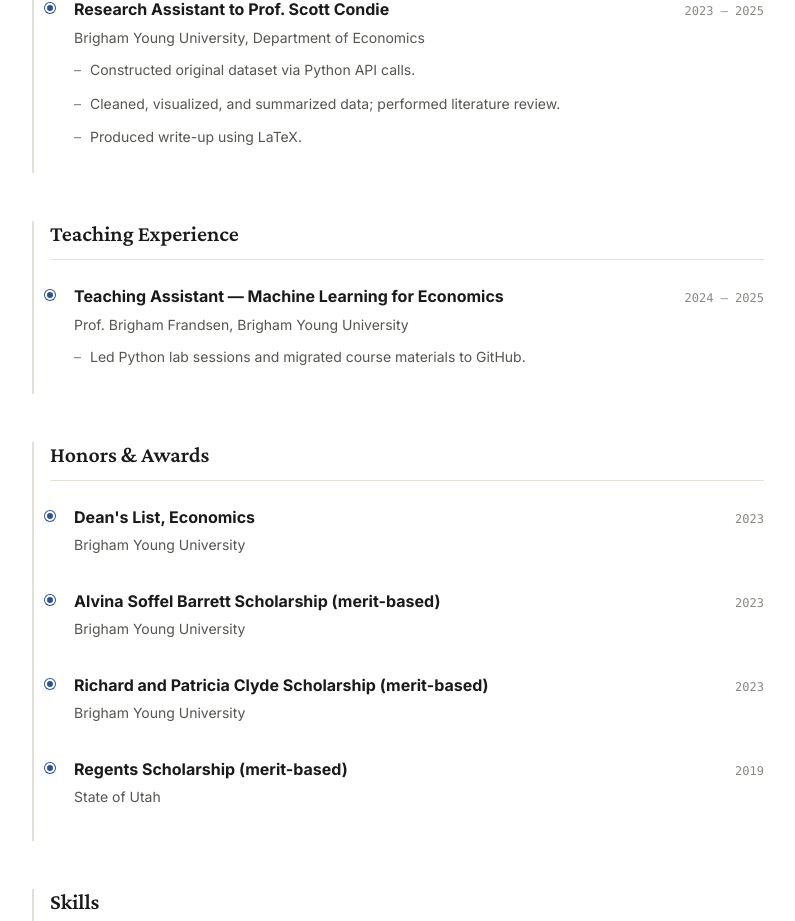
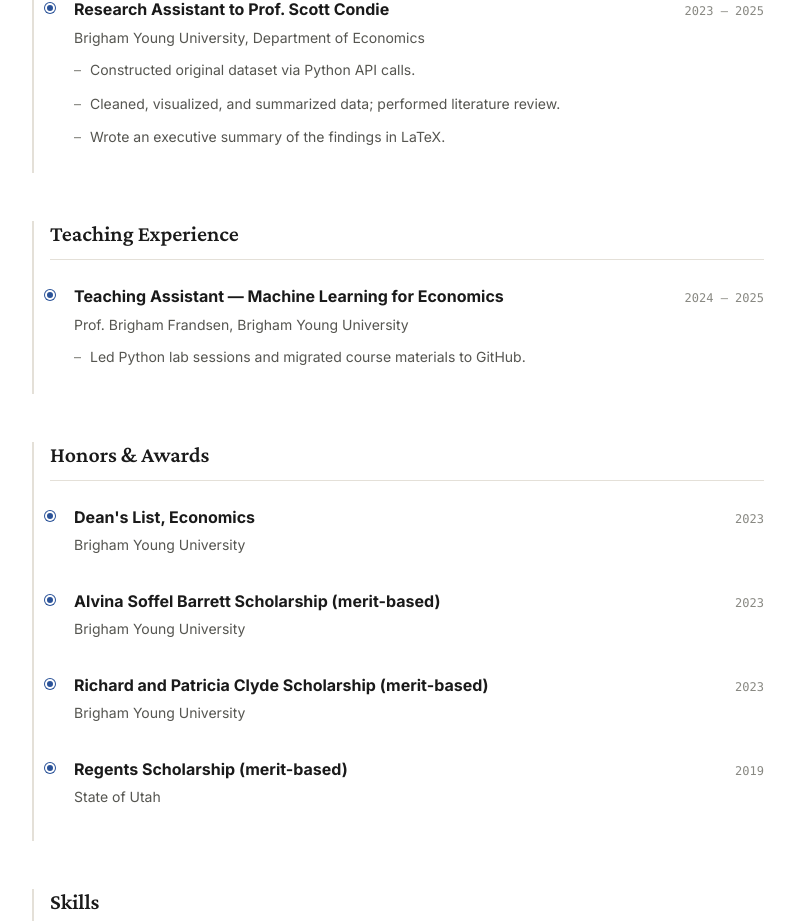
Before and after one commit to hyattjon/jonathanfhyatt.com, a React (Vite) app: page / in a window 1280 px wide. Shown: the part 1418-2339 px from the top of the page, without its empty margins (242-1037 px from the left). Built offline with nearby package versions, Linux system fonts and the light colour scheme; no server answers.

Commit message:
update to cv.jsx for coauthorship correction

```diff
--- a/src/sections/CV.jsx
+++ b/src/sections/CV.jsx
@@ -26,7 +26,7 @@ const research = [
     bullets: [
       'Constructed original dataset via Python API calls.',
       'Cleaned, visualized, and summarized data; performed literature review.',
-      'Produced write-up using LaTeX.',
+      'Wrote an executive summary of the findings in LaTeX.',
     ],
   },
 ];
```
